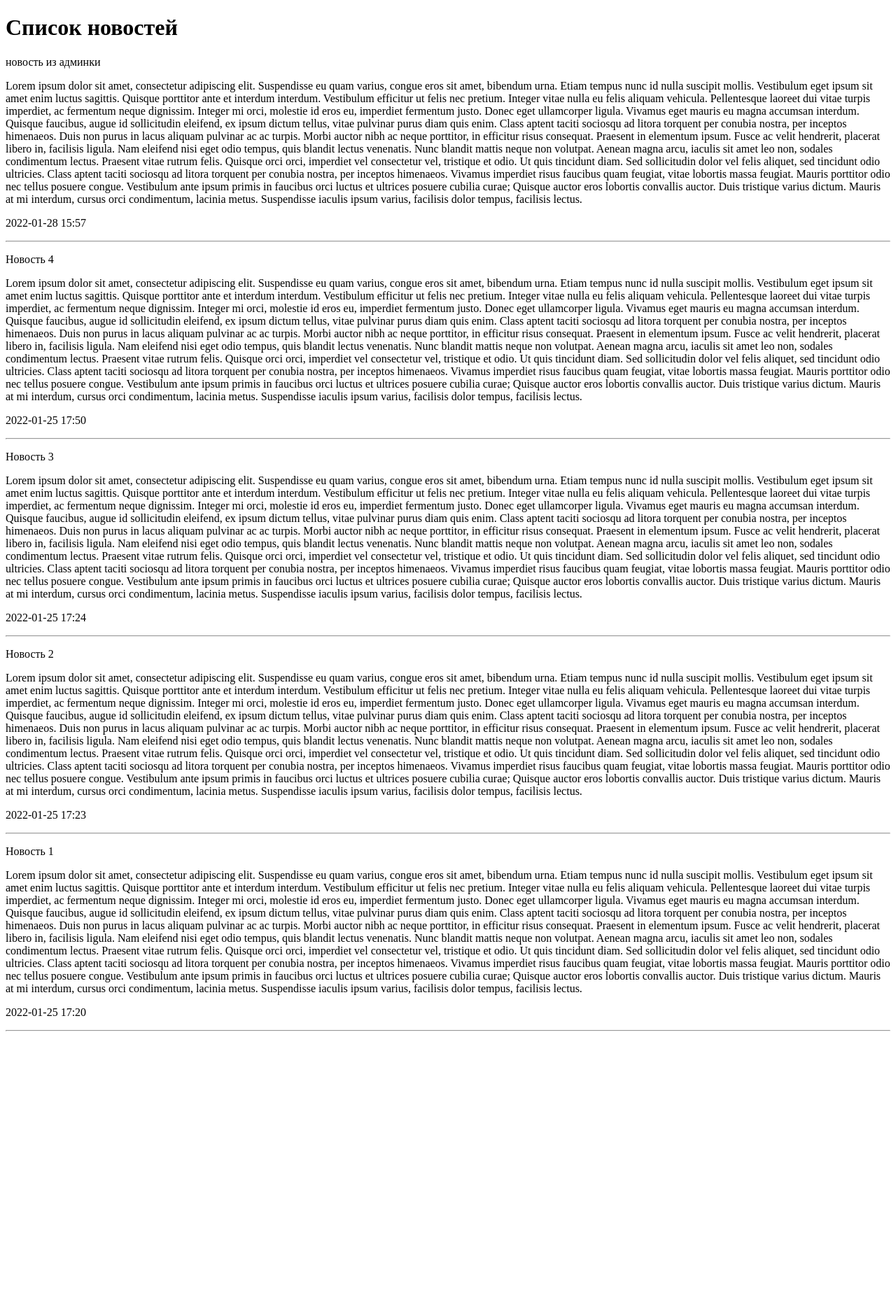
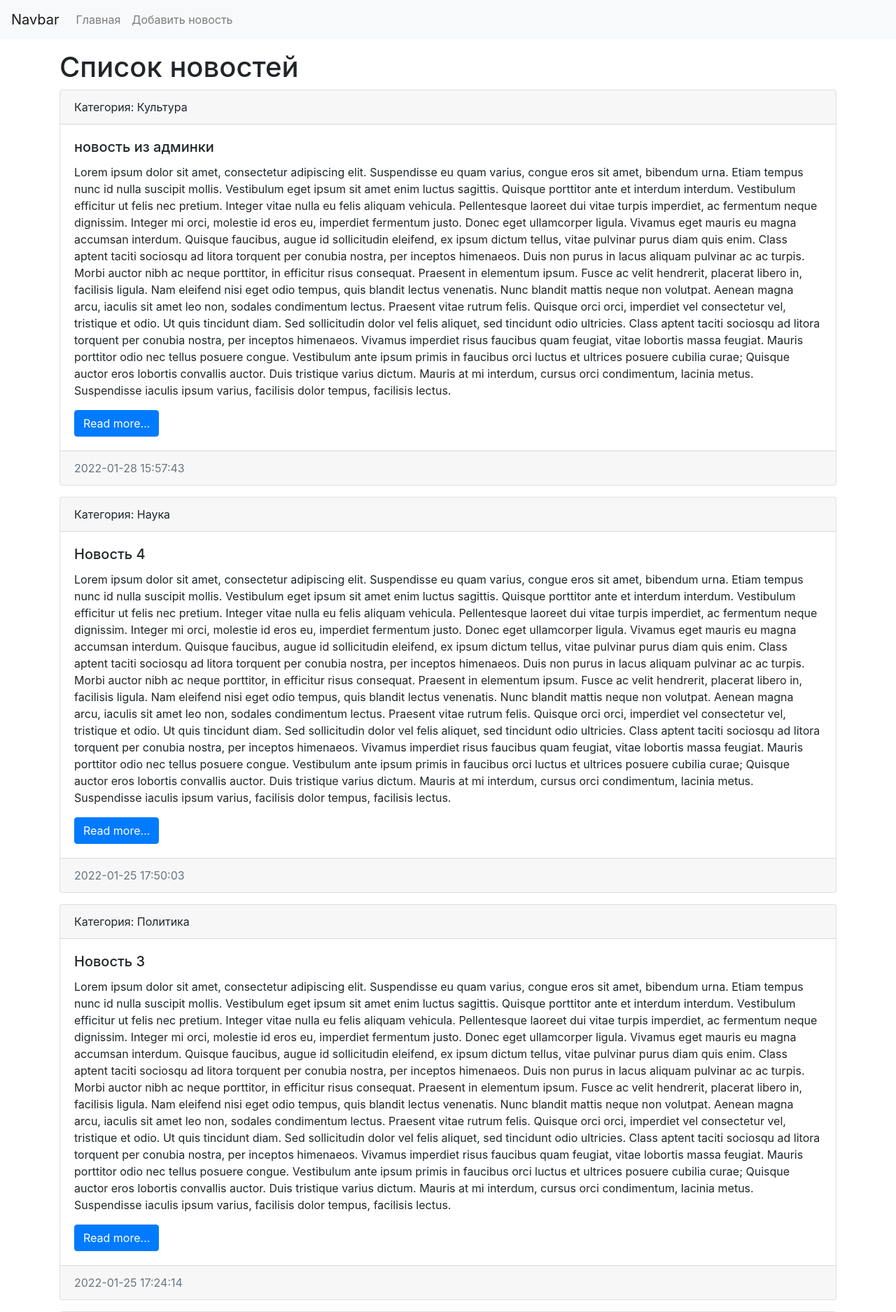
Before and after one commit to dimka77783/creating-presentations, a Django app: page / in a window 1280 px wide. Shown: the top 1875 px of the page at 70% size. Before the commit the page ends 1474 px from the top, so only its background shows below. Run offline with Django 4.2, Linux system fonts and the light colour scheme; data comes from the database, SQL or seed files in the repository; both versions use the stored data as it was after the commit; some libraries are stand-ins or nearby versions.

Commit message:
обновлена страница

```diff
--- a/mysite/news/templates/news/index.html
+++ b/mysite/news/templates/news/index.html
@@ -1,23 +1,57 @@
-<!DOCTYPE html>
+<!doctype html>
 <html lang="en">
 <head>
-    <meta charset="UTF-8">
+    <meta charset="utf-8">
+    <meta name="viewport" content="width=device-width, initial-scale=1, shrink-to-fit=no">
+    <link rel="stylesheet" href="https://stackpath.bootstrapcdn.com/bootstrap/4.4.1/css/bootstrap.min.css"
+          integrity="sha384-Vkoo8x4CGsO3+Hhxv8T/Q5PaXtkKtu6ug5TOeNV6gBiFeWPGFN9MuhOf23Q9Ifjh" crossorigin="anonymous">
     <title>{{ title }}</title>
 </head>
 <body>
 
-<h1>{{title}}</h1>
-{% for item in news %}
 
-    <div>
-        <p>{{item.title}}</p>
-        <p>{{item.content}}</p>
-        <p>{{item.created_at|date:"Y-m-d H:i"}}</p>
+<nav class="navbar navbar-expand-lg navbar-light bg-light">
+    <a class="navbar-brand" href="/">Navbar</a>
+    <button class="navbar-toggler" type="button" data-toggle="collapse" data-target="#navbarSupportedContent"
+            aria-controls="navbarSupportedContent" aria-expanded="false" aria-label="Toggle navigation">
+        <span class="navbar-toggler-icon"></span>
+    </button>
 
+    <div class="collapse navbar-collapse" id="navbarSupportedContent">
+        <ul class="navbar-nav mr-auto">
+            <li class="nav-item"><a class="nav-link" href="/">Главная</a></li>
+            <li class="nav-item"><a class="nav-link" href="/">Добавить новость</a></li>
+        </ul>
     </div>
-    <hr>
+</nav>
+<div class="container mt-3">
+    <h1>{{ title }}</h1>
+    <div class="row">
+        <div class="col-md-12">
+            {% for item in news %}
+            <div class="card mb-3">
+                <div class="card-header">
+                    Категория: {{ item.category }}
+                </div>
+                <div class="card-body">
+                    <h5 class="card-title">{{ item.title }}</h5>
+                    <p class="card-text">{{ item.content }}</p>
+                    <a href="#" class="btn btn-primary">Read more...</a>
+                </div>
+                <div class="card-footer text-muted">
+                    {{ item.created_at|date:"Y-m-d H:i:s" }}
+                </div>
+            </div>
+            {% endfor %}
+        </div>
+    </div>
+</div>
 
-{% endfor %}
 
-</body>
+
+    <script src="https://cdn.jsdelivr.net/npm/bootstrap@5.1.3/dist/js/bootstrap.bundle.min.js" integrity="sha384-ka7Sk0Gln4gmtz2MlQnikT1wXgYsOg+OMhuP+IlRH9sENBO0LRn5q+8nbTov4+1p" crossorigin="anonymous"></script>
+    <script src="https://cdn.jsdelivr.net/npm/@popperjs/core@2.10.2/dist/umd/popper.min.js" integrity="sha384-7+zCNj/IqJ95wo16oMtfsKbZ9ccEh31eOz1HGyDuCQ6wgnyJNSYdrPa03rtR1zdB" crossorigin="anonymous"></script>
+    <script src="https://cdn.jsdelivr.net/npm/bootstrap@5.1.3/dist/js/bootstrap.min.js" integrity="sha384-QJHtvGhmr9XOIpI6YVutG+2QOK9T+ZnN4kzFN1RtK3zEFEIsxhlmWl5/YESvpZ13" crossorigin="anonymous"></script>
+
+  </body>
 </html>
```
Also changed, not shown: mysite/db.sqlite3.
